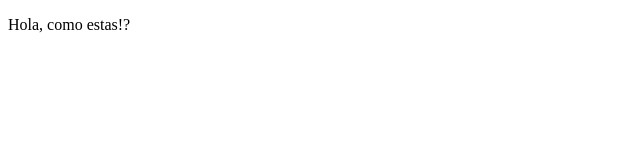
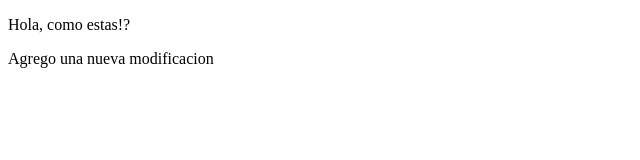
Before and after one commit to AngieVal057/digital, a plain HTML site: page index.html in a window 1280 px wide. Shown: the whole page, without its empty margins (0-640 px from the left). Drawn offline with Linux system fonts and the light colour scheme.

Commit message:
agrego una nueva modificacion al index

```diff
--- a/index.html
+++ b/index.html
@@ -8,5 +8,6 @@
 </head>
 <body>
     <p> Hola, como estas!? </p>
+    <p> Agrego una nueva modificacion</p>
 </body>
 </html>
```
